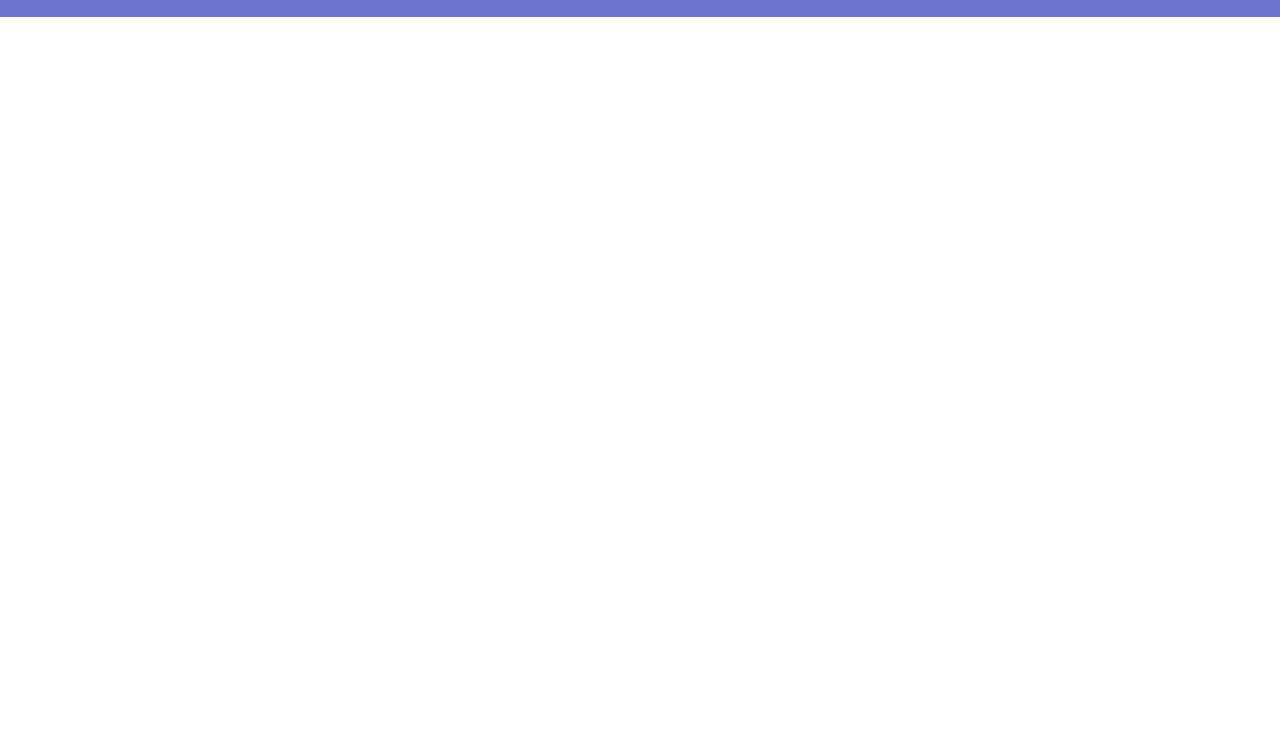
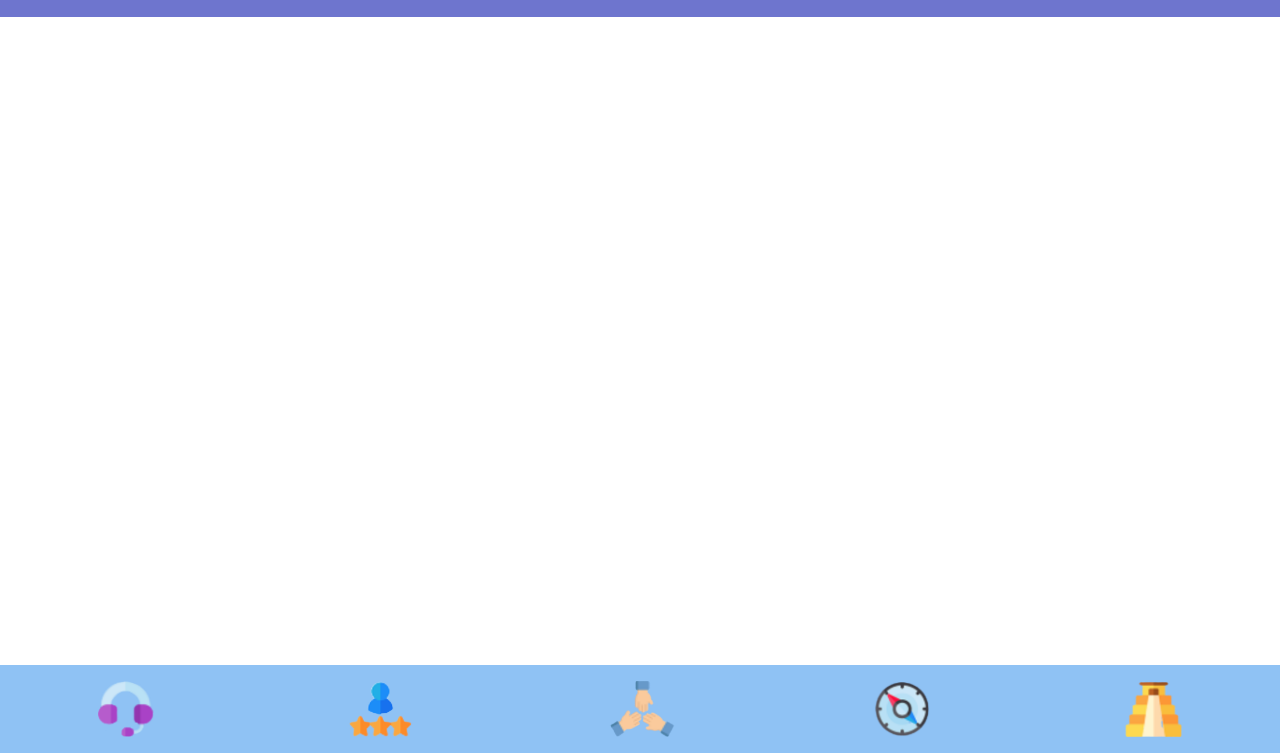
Before and after one commit to Sylvie-godard/SlowNews, a plain HTML site: page index.html in a window 1280 px wide. Shown: the part 47-800 px from the top of the page. Drawn offline with nearby package versions, Linux system fonts and the light colour scheme.

Commit message:
add top bar and bottom bar fix

```diff
--- a/css/style.css
+++ b/css/style.css
@@ -3,7 +3,25 @@
     box-sizing: border-box;
 }
 
+html, body {
+    height: 100%;
+    width: 100%;
+}
+
+body {
+    display: flex;
+    flex-direction: column;
+}
+
+a {
+    cursor: pointer;
+}
+
 #main-nav {
+    position: fixed;
+    top: 0;
+    left: 0;
+    right: 0;
     padding-top: 1rem;
     color: white;
     background-color: #6e75ce;
@@ -18,6 +36,7 @@
 }
 
 #main-nav nav {
+    position: fixed;
     display: flex;
 }
 
@@ -27,18 +46,12 @@
     position: relative;
 }
 
-
-.menu {
-    cursor: pointer;
-}
-
-
 #sidebar {
+    top: 4rem;
     position: fixed;
     width: 80%;
     height: 100%;
     background-color: antiquewhite;
-    list-style-type: none;
 }
 
 #sidebar li{
@@ -78,7 +91,32 @@
     font-size: 0.75rem;
 }
 
-.show {
-    background: aquamarine;
-    display: block;
+.container {
+    height: auto;
 }
+footer {
+    position: fixed;
+    bottom: 0;
+    left: 0;
+    right: 0;
+}
+
+.main {
+    display: flex;
+    justify-content: space-around;
+    flex-direction: row;
+}
+
+.main img {
+    height: 3.5rem;
+}
+body>footer {
+    background-color: #8fc2f4;
+    color: white;
+    padding: 1rem 0;
+    margin-top: 0;
+}
+
+.content {
+    flex:1 0 auto;
+}
--- a/index.html
+++ b/index.html
@@ -6,8 +6,9 @@
         <link rel='stylesheet' href='css/style.css'>
     </head>
     <body>
+        <div class="container">
             <div id='main-nav'>
-            <a onclick='myFunction()' id='menu'>
+                <a onclick='myFunction()'>
                     Menu
                     <span class='arrow'>&#x25BC;</span>
                 </a>
@@ -32,10 +33,18 @@
                     element.classList.toggle('open');
                 }
             </script>
-    </body>
+        </div>
+        <section class="content">
+
+        </section>
         <footer>
-    <div class="footer">
-        <img src="" alt="">
+            <div class="main">
+                <img src="public/img/listen.png" alt="">
+                <img src="public/img/stars.png" alt="">
+                <img src="public/img/reunion.png" alt="">
+                <img src="public/img/horloge.png" alt="">
+                <img src="public/img/phare.png" alt="">
             </div>
         </footer>
+    </body>
 </html>
```
Lines whose indentation alone changed are shown as unchanged.
